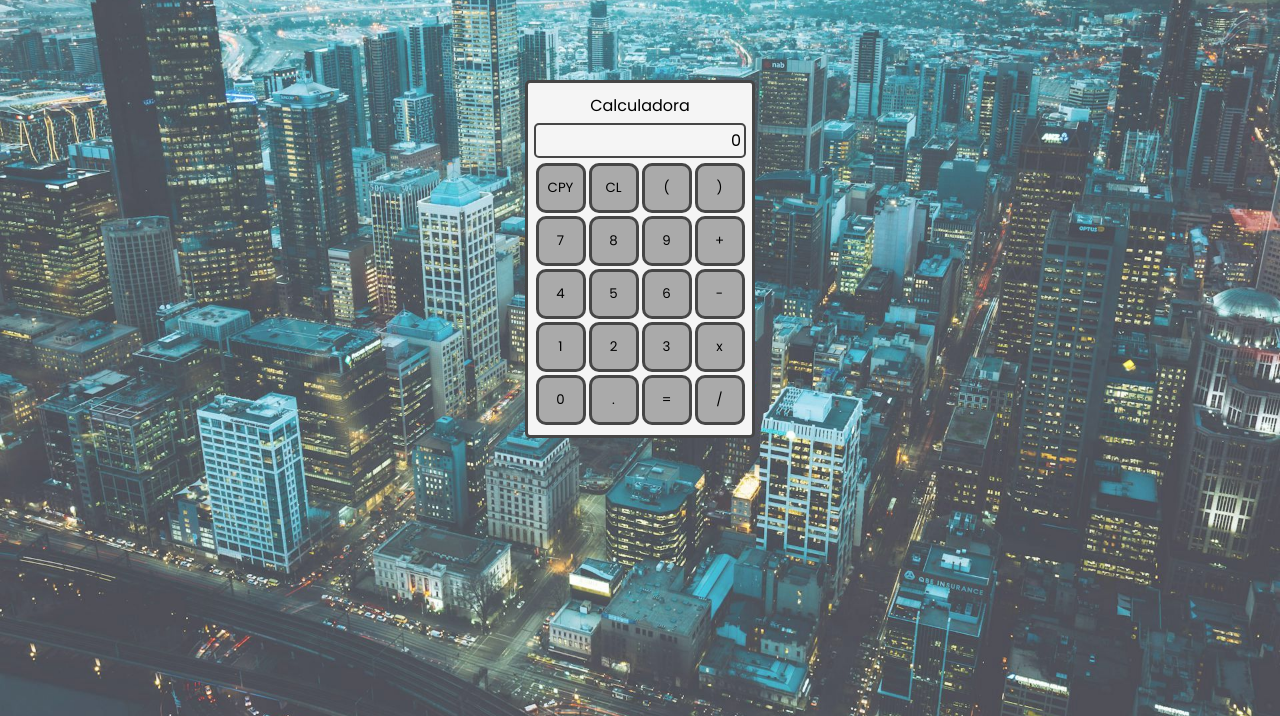
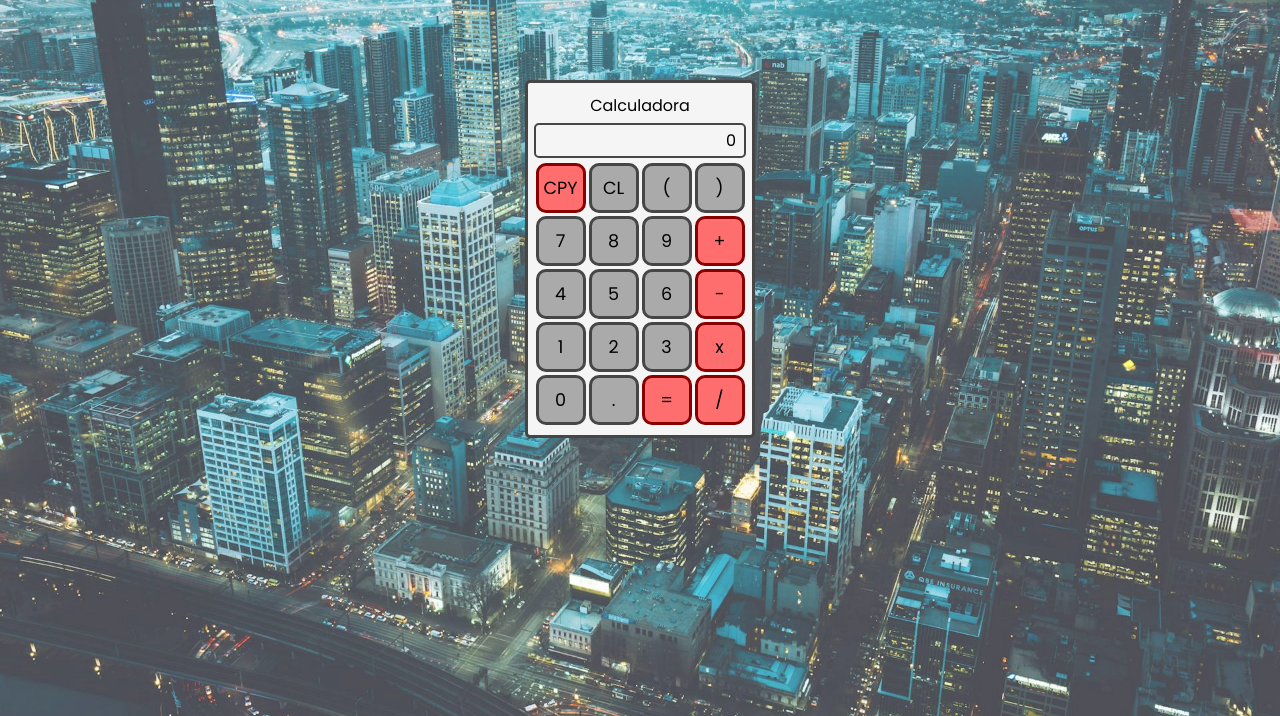
Before and after one commit to jotamedeiros/basic-calculator, a plain HTML site: page index.html in a window 1280 px wide. Shown: the part 84-800 px from the top of the page. Drawn offline with Linux system fonts and the light colour scheme.

Commit message:
add estilizações p/ diferentes teclas

```diff
--- a/estilos/estilos.css
+++ b/estilos/estilos.css
@@ -78,6 +78,7 @@ main {
 
 .div-display p {
     text-align: right;
+    margin-right: 5px;
 }
 
 .div-keys {
@@ -90,9 +91,24 @@ main {
 }
 
 .tecla {
+    font-size: 1.1rem;
     width: 50px;
     height: 50px;
     background-color: rgb(170, 170, 170);
     border: 3px solid rgb(70, 70, 70);
     border-radius: 10px;
+    cursor: pointer;
 }
+
+.tecla:hover {
+    background-color: rgb(221, 221, 221);
+}
+
+.tecla-op {
+    background-color: rgb(255, 110, 110) !important;
+    border-color: #800 !important;
+}
+
+.tecla-op:hover {
+    background-color: rgb(247, 60, 60) !important;
+}
```
